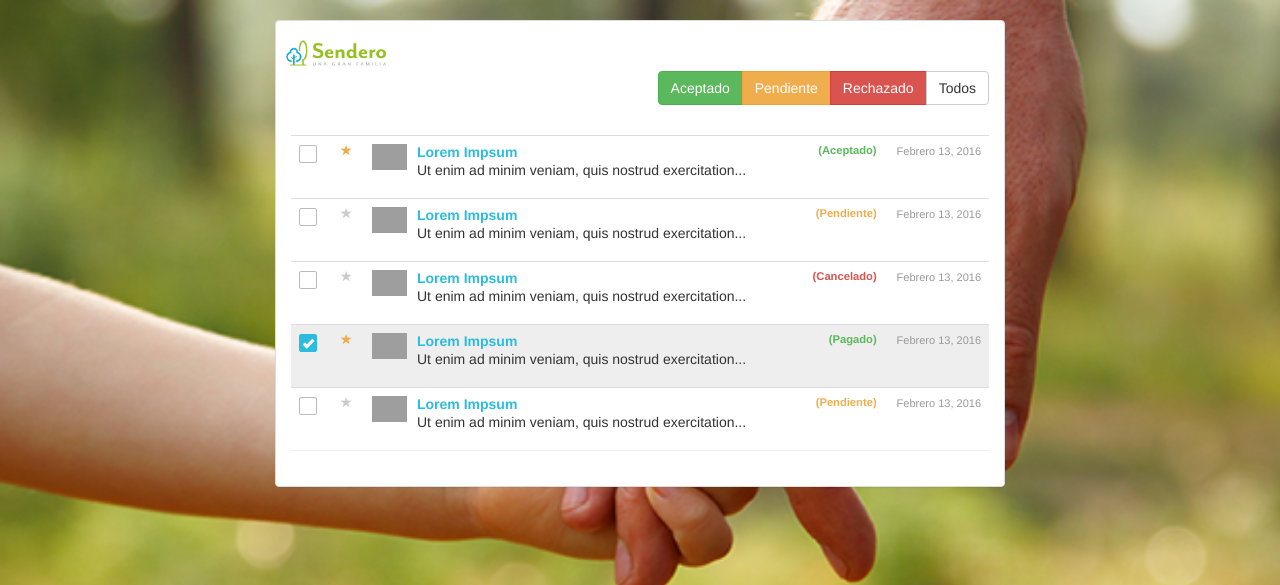
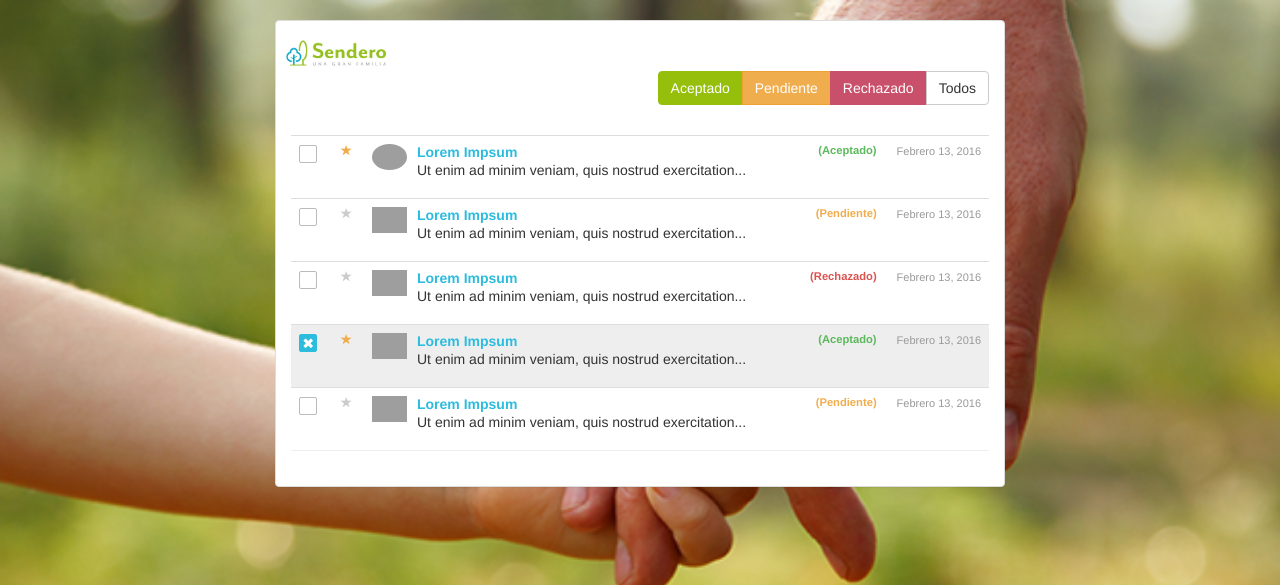
Before and after one commit to lillomat/Excepciones, a PHP site: page /bandejaSupervisor.php in a window 1280 px wide. Shown: the top 585 px of the page. Run offline with PHP 8.4, Linux system fonts and the light colour scheme; some libraries are stand-ins or nearby versions; grey boxes are pictures that could not be loaded.

Commit message:
Detalle Bandeja en proceso v.1.1

```diff
--- a/bandejaSupervisor.php
+++ b/bandejaSupervisor.php
@@ -73,14 +73,6 @@ body{
 }
 .ctn {
   border-radius: 10px;
-}
-.btn-success{
-  background-color:rgb(150,191,12);
-  border-color: rgb(150,191,12);
-}
-.btn-danger{
-  background-color:rgb(201,80,107);
-  border-color: rgb(201,80,107);
 }
 /*    --------------------------------------------------
 	:: General
@@ -168,7 +160,7 @@ body {
 .ckbox input[type="checkbox"]:checked + label:after {
     top: 3px;
   	left: 3.5px;
-	content: '\e013';
+  	content: '\e014';/*\e013 -- checked*/
   	color: #fff;
   	font-size: 11px;
   	font-family: 'Glyphicons Halflings';
@@ -221,6 +213,14 @@ body {
 .table-filter .media .summary {
 	font-size: 14px;
 }
+.btn-success{
+
+
+}
+.btn-danger{
+
+
+}
 </style>
 <link href="//maxcdn.bootstrapcdn.com/bootstrap/3.3.0/css/bootstrap.min.css" rel="stylesheet" id="bootstrap-css">
 <script src="//maxcdn.bootstrapcdn.com/bootstrap/3.3.0/js/bootstrap.min.js"></script>
@@ -234,9 +234,9 @@ body {
     					<div class="panel-body">
     						<div class="pull-right">
     							<div class="btn-group">
-    								<button type="button" class="btn btn-success btn-filter" data-target="aceptado">Aceptado</button>
+    								<button type="button" class="btn btn-success btn-filter" style="background-color:rgb(150,191,12);border-color: rgb(150,191,12);" data-target="aceptado">Aceptado</button>
     								<button type="button" class="btn btn-warning btn-filter" data-target="pendiente">Pendiente</button>
-    								<button type="button" class="btn btn-danger btn-filter" data-target="rechazado">Rechazado</button>
+    								<button type="button" class="btn btn-danger btn-filter" style="border-color: rgb(201,80,107);background-color:rgb(201,80,107);" data-target="rechazado">Rechazado</button>
     								<button type="button" class="btn btn-default btn-filter" data-target="all">Todos</button>
     							</div>
     						</div>
@@ -259,7 +259,7 @@ body {
     										<td>
     											<div class="media">
     												<a href="#" class="pull-left">
-    													<img src="https://s3.amazonaws.com/uifaces/faces/twitter/fffabs/128.jpg" class="media-photo">
+    													<img style="border-radius:50%" src="https://s3.amazonaws.com/uifaces/faces/twitter/fffabs/128.jpg" class="media-photo">
     												</a>
     												<div class="media-body">
     													<span class="media-meta pull-right">Febrero 13, 2016</span>
@@ -322,7 +322,7 @@ body {
     													<span class="media-meta pull-right">Febrero 13, 2016</span>
     													<h4 class="title">
     														Lorem Impsum
-    														<span class="pull-right rechazado">(Cancelado)</span>
+    														<span class="pull-right rechazado">(Rechazado)</span>
     													</h4>
     													<p class="summary">Ut enim ad minim veniam, quis nostrud exercitation...</p>
     												</div>
@@ -350,7 +350,7 @@ body {
     													<span class="media-meta pull-right">Febrero 13, 2016</span>
     													<h4 class="title">
     														Lorem Impsum
-    														<span class="pull-right aceptado">(Pagado)</span>
+    														<span class="pull-right aceptado">(Aceptado)</span>
     													</h4>
     													<p class="summary">Ut enim ad minim veniam, quis nostrud exercitation...</p>
     												</div>
@@ -403,9 +403,11 @@ body {
     });
 
     $('.ckbox label').on('click', function () {
-      $(this).parents('tr').toggleClass('selected');
+
     });
-
+$('.table-filter tr').on('click', function () {
+  window.location = './detalleVendedor.php?rut=222222';
+});
     $('.btn-filter').on('click', function () {
       var $target = $(this).data('target');
       if ($target != 'all') {
```
Also changed, not shown: detalleVendedor.php (added). Lines whose indentation alone changed are shown as unchanged.
